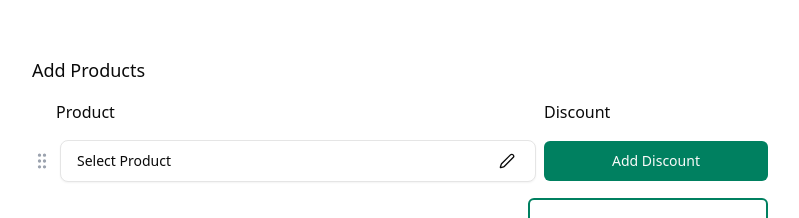
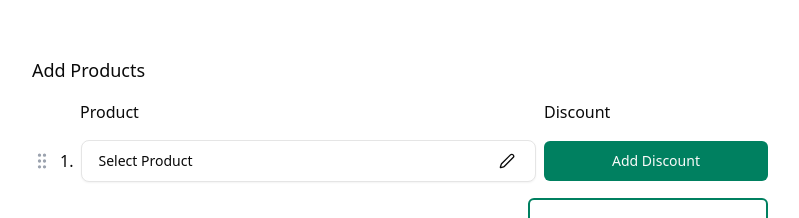
Before and after one commit to Shubham-5/ecom-store, a React (Vite) app: page / in a window 1280 px wide. Shown: the top 218 px of the page, without its empty margins (240-1039 px from the left). Built offline with nearby package versions, Linux system fonts and the light colour scheme.

Commit message:
Add position number to products

```diff
--- a/src/components/product-manager.jsx
+++ b/src/components/product-manager.jsx
@@ -199,7 +199,7 @@ const ProductManager = () => {
     <div className="p-4 max-w-3xl mx-auto space-y-4">
       <h2 className="font-medium mb-4 text-lg">Add Products</h2>
       <div className="flex font-medium justify-between items-center">
-        <h3 className="flex-1 ml-6">Product</h3>
+        <h3 className="flex-1 ml-12">Product</h3>
         <h3 className="w-56">Discount</h3>
       </div>
 
@@ -215,9 +215,10 @@ const ProductManager = () => {
           strategy={verticalListSortingStrategy}
         >
           <div className="space-y-4">
-            {products.map((product) => (
+            {products.map((product, i) => (
               <SortableProduct
                 key={product.id}
+                index={i}
                 product={product}
                 onRemove={productOperations.remove}
                 onDiscountChange={productOperations.updateDiscount}
--- a/src/components/sortable-product.jsx
+++ b/src/components/sortable-product.jsx
@@ -13,6 +13,7 @@ import {
 import { CSS } from "@dnd-kit/utilities";
 
 const SortableProduct = ({
+  index,
   product,
   onRemove,
   onToggleVariants,
@@ -50,8 +51,13 @@ const SortableProduct = ({
   return (
     <div ref={setNodeRef} style={style}>
       <div className="flex items-center gap-x-2">
-        <div {...attributes} {...listeners} className="cursor-grab">
+        <div
+          {...attributes}
+          {...listeners}
+          className="cursor-grab flex items-center gap-x-2"
+        >
           <GripVertical className="text-gray-400" size={20} />
+          <span>{index + 1}.</span>
         </div>
         <div className="flex-1 border rounded-lg px-4 py-2 text-sm bg-white shadow-sm">
           <div className="flex items-center gap-4">
```
